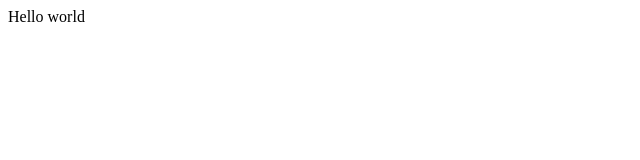
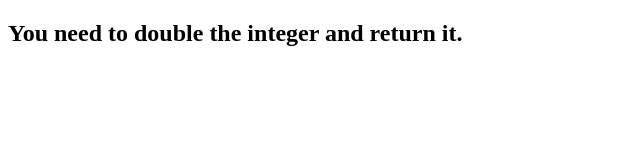
Before and after one commit to AfroGit/8-kyu-You-Can-t-Code-Under-Pressure-1, a plain HTML site: page index.html in a window 1280 px wide. Shown: the whole page, without its empty margins (0-640 px from the left). Drawn offline with Linux system fonts and the light colour scheme.

Commit message:
Learned to use Multipliers in JavaScript.

```diff
--- a/index.html
+++ b/index.html
@@ -9,7 +9,7 @@
 </head>
 
 <body>
-  Hello world
+  <h2>You need to double the integer and return it.</h2>
   <script src="script.js"></script>
 
  <!--
```
